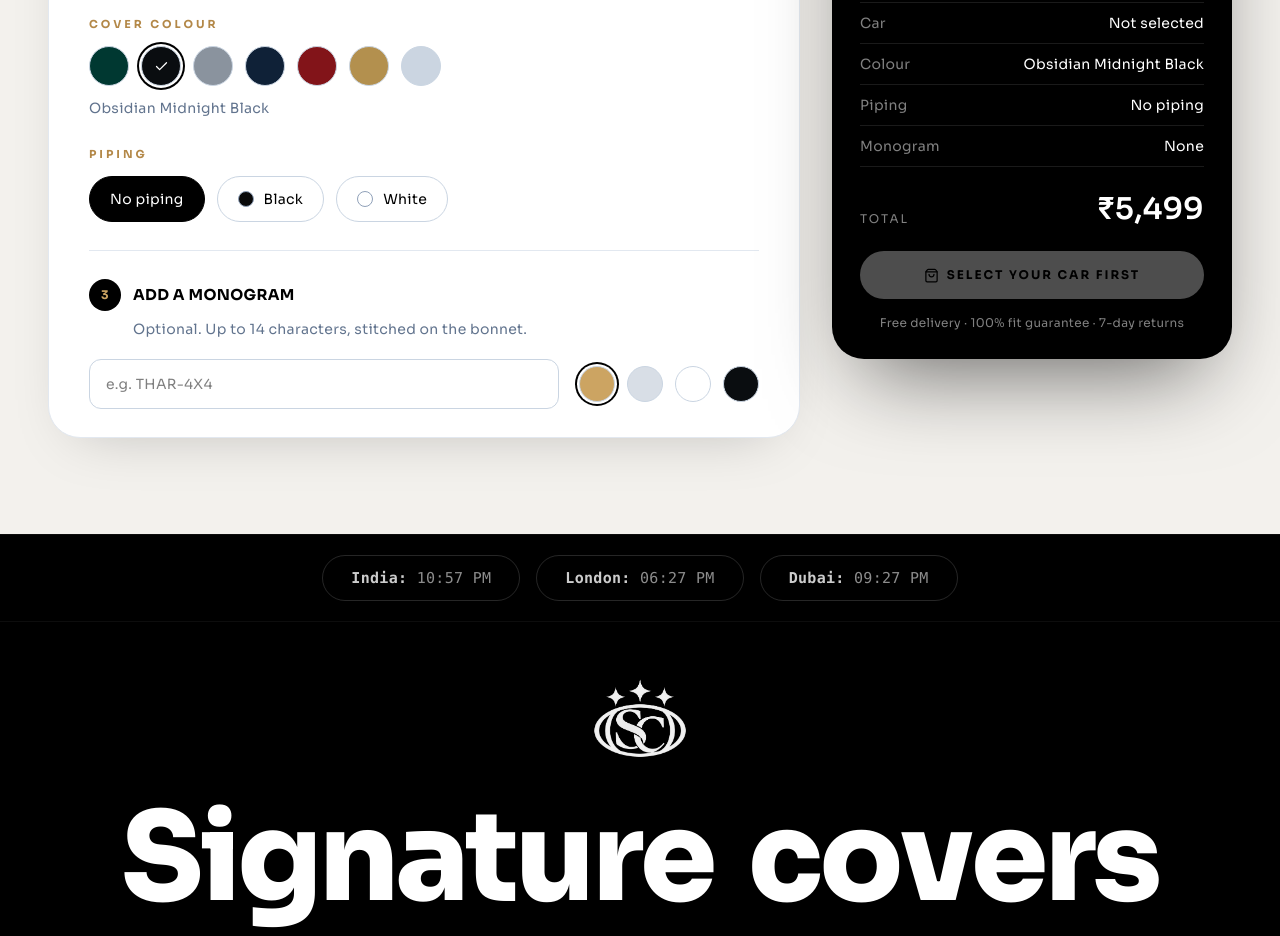
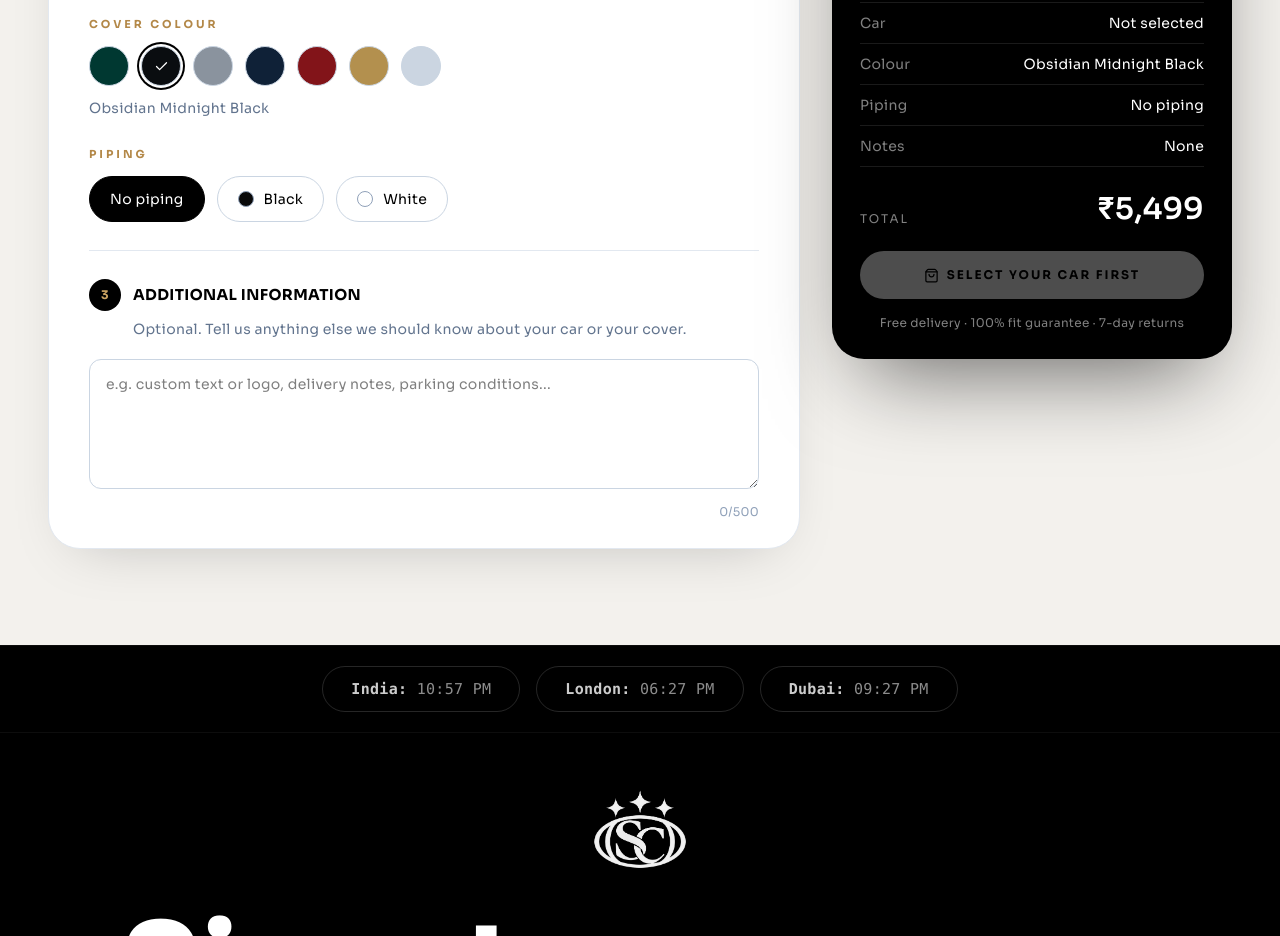
Before and after one commit to jaa8chirag/CarCover, a Next.js app: page /shop/indoor-elite in a window 1280 px wide. Shown: the part 1140-2076 px from the top of the page. Built offline with nearby package versions, Linux system fonts and the light colour scheme.

Commit message:
feat: additional information notes replaces monogram
Co-Authored-By: Claude Sonnet 5.5 <noreply@anthropic.com>

```diff
--- a/src/components/CheckoutDrawer.tsx
+++ b/src/components/CheckoutDrawer.tsx
@@ -221,8 +221,8 @@ export default function CheckoutDrawer({
                           <span style={{ color: '#111615', fontWeight: 600 }}>{item.pipingColor}</span>
                         </div>
                         <div>
-                          <span>Monogram: </span>
-                          <span style={{ color: '#00665e', fontWeight: 600 }}>{item.monogram}</span>
+                          <span>Notes: </span>
+                          <span style={{ color: '#00665e', fontWeight: 600 }}>{item.notes ?? item.monogram}</span>
                         </div>
                         <div>
                           <span>Warranty: </span>
--- a/src/components/CoverStudio.tsx
+++ b/src/components/CoverStudio.tsx
@@ -10,13 +10,6 @@ interface Props {
   fabric: Fabric;
   onAddToCart: (item: any) => void;
 }
-
-const TEXT_COLORS = [
-  { id: 'gold', name: 'Gold', hex: '#cca462' },
-  { id: 'silver', name: 'Silver', hex: '#d8dee6' },
-  { id: 'white', name: 'White', hex: '#ffffff' },
-  { id: 'black', name: 'Black', hex: '#0a0d10' },
-];
 
 /** Piping is only offered on the two Elite covers. */
 const PIPING_OPTIONS = [
@@ -68,7 +61,7 @@ function Swatches({ items, value, onChange }: { items: { id: string; name: strin
   );
 }
 
-/** Order form for one chosen cover: pick the car, then optional colour, monogram and extras. */
+/** Order form for one chosen cover: pick the car, then optional colour and any extra details. */
 export default function CoverStudio({ fabric, onAddToCart }: Props) {
   const [brandId, setBrandId] = useState('');
   const [modelId, setModelId] = useState('');
@@ -76,8 +69,7 @@ export default function CoverStudio({ fabric, onAddToCart }: Props) {
   const [variant, setVariant] = useState('');
   const [colorId, setColorId] = useState(FABRIC_COLORS[1].id);
   const [pipingId, setPipingId] = useState('none');
-  const [monogram, setMonogram] = useState('');
-  const [textColorId, setTextColorId] = useState('gold');
+  const [notes, setNotes] = useState('');
   const [added, setAdded] = useState(false);
 
   const brand = CAR_BRANDS.find((b) => b.id === brandId) ?? null;
@@ -85,7 +77,6 @@ export default function CoverStudio({ fabric, onAddToCart }: Props) {
   const color = FABRIC_COLORS.find((c) => c.id === colorId)!;
   const hasPiping = PIPING_FABRICS.includes(fabric.id);
   const piping = hasPiping ? PIPING_OPTIONS.find((c) => c.id === pipingId)! : PIPING_OPTIONS[0];
-  const textColor = TEXT_COLORS.find((c) => c.id === textColorId)!;
   const tier = brand && model ? getSizeTier(brand.id, model) : null;
 
   const basePrice = tier ? priceForTier(fabric.price, tier) : fabric.price;
@@ -116,8 +107,7 @@ export default function CoverStudio({ fabric, onAddToCart }: Props) {
       fabricHex: color.hex,
       pipingColor: piping.name,
       pipingHex: piping.hex,
-      monogram: monogram.trim() || 'No monogram',
-      monogramColor: textColor.id,
+      notes: notes.trim() || 'None',
       addons: {},
       price: total,
       currency: '₹',
@@ -194,29 +184,15 @@ export default function CoverStudio({ fabric, onAddToCart }: Props) {
           )}
         </Block>
 
-        <Block n={3} title="Add a monogram" hint="Optional. Up to 14 characters, stitched on the bonnet.">
-          <div className="grid sm:grid-cols-[1fr_auto] gap-5 items-center">
-            <input
-              className={FIELD}
-              maxLength={14}
-              placeholder="e.g. THAR-4X4"
-              value={monogram}
-              onChange={(e) => setMonogram(e.target.value.toUpperCase())}
-            />
-            <div className="flex gap-3">
-              {TEXT_COLORS.map((c) => (
-                <button
-                  key={c.id}
-                  type="button"
-                  title={c.name}
-                  aria-label={c.name}
-                  onClick={() => setTextColorId(c.id)}
-                  className={`w-9 h-9 rounded-full border border-slate-300 cursor-pointer ${c.id === textColorId ? 'ring-2 ring-offset-2 ring-black' : ''}`}
-                  style={{ background: c.hex }}
-                />
-              ))}
-            </div>
-          </div>
+        <Block n={3} title="Additional information" hint="Optional. Tell us anything else we should know about your car or your cover.">
+          <textarea
+            className={`${FIELD} min-h-[130px] resize-y`}
+            maxLength={500}
+            placeholder="e.g. custom text or logo, delivery notes, parking conditions..."
+            value={notes}
+            onChange={(e) => setNotes(e.target.value)}
+          />
+          <p className="mt-2 text-right text-xs text-slate-400">{notes.length}/500</p>
         </Block>
       </div>
 
@@ -228,9 +204,6 @@ export default function CoverStudio({ fabric, onAddToCart }: Props) {
             <span className="absolute inset-0 mix-blend-multiply opacity-40" style={{ background: color.hex }} />
             <span className="absolute inset-0 bg-gradient-to-t from-black/70 via-transparent to-black/20" />
             {piping.id !== 'none' && <span className="absolute bottom-0 inset-x-0 h-[3px]" style={{ background: piping.hex }} />}
-            {monogram.trim() && (
-              <span className="absolute inset-x-0 bottom-5 text-center text-xl tracking-[0.35em] font-bold" style={{ color: textColor.hex, textShadow: '0 2px 12px rgba(0,0,0,0.6)' }}>{monogram.trim()}</span>
-            )}
             <span className="absolute top-3 left-3 text-[10px] font-bold tracking-[2px] uppercase px-3 py-1.5 rounded-full bg-black/55 backdrop-blur-md text-white/90">Live preview</span>
           </div>
         </div>
@@ -240,7 +213,7 @@ export default function CoverStudio({ fabric, onAddToCart }: Props) {
           <Row k="Car" v={brand && model ? `${brand.name} ${model.name}` : 'Not selected'} />
           <Row k="Colour" v={color.name} />
           {hasPiping && <Row k="Piping" v={piping.name} />}
-          <Row k="Monogram" v={monogram.trim() || 'None'} />
+          <Row k="Notes" v={notes.trim() ? (notes.trim().length > 28 ? notes.trim().slice(0, 28) + '...' : notes.trim()) : 'None'} />
           <div className="flex items-end justify-between pt-6">
             <span className="text-xs uppercase tracking-[2px] text-white/50">Total</span>
             <span className="text-3xl font-semibold" style={{ fontFamily: 'var(--font-hype)' }}>{formatINR(total)}</span>
```
